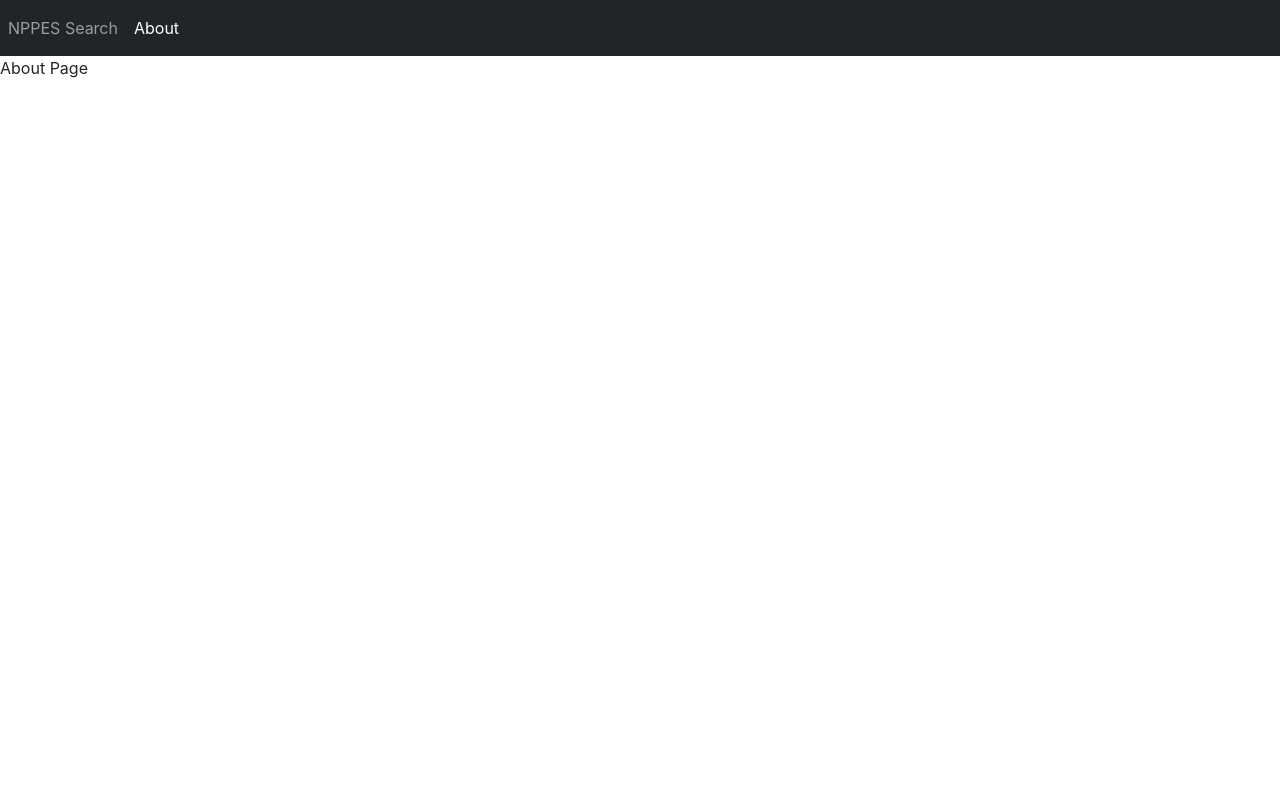
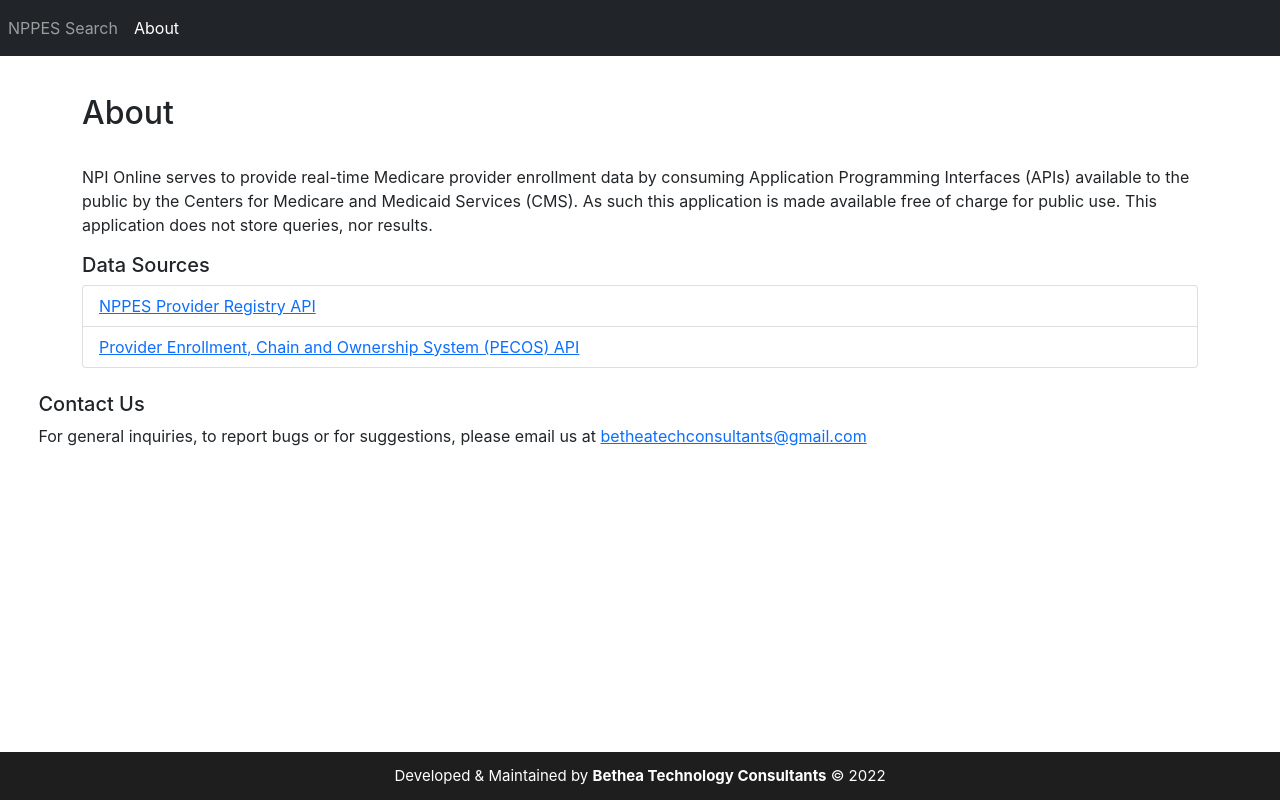
Before and after one commit to aarontbethea/doctorSearch, a React (Create React App) app in the folder doc-search-project/: page /about in a window 1280 px wide. Built offline with nearby package versions, Linux system fonts and the light colour scheme.

Commit message:
Pre Heroku Launch
Removed redundant code, added detail to "About Page", added a footer, and removed unneeded "console.log" statements.

```diff
--- a/doc-search-project/src/index.js
+++ b/doc-search-project/src/index.js
@@ -11,9 +11,11 @@ import Layout from "./pages/Layout.js";
 import NppesSearchPg from './pages/SearchNPPES';
 import AboutPg from './pages/About';
 import PageNotFound from './pages/NoPage';
+import Footer from './widgets/footer';
 
 export default function App() {
   return (
+    <>
     <BrowserRouter>
       <Routes>
         <Route path="/" element={<Layout />}>
@@ -22,8 +24,11 @@ export default function App() {
           <Route path="about" element={<AboutPg />} />
           <Route path="*" element={<PageNotFound />} />
         </Route>
+
       </Routes>
     </BrowserRouter>
+    <Footer/>
+    </>
   );
 }
 
--- a/doc-search-project/src/pages/About.js
+++ b/doc-search-project/src/pages/About.js
@@ -1,9 +1,30 @@
 import React from "react";
+import { ListGroup } from "react-bootstrap";
+import '../styles/about.css';
 
 export default function AboutPg(){
     return (
         <>
-            <p>About Page</p>
+        <div id="about-content">
+
+            <div className="container" id="about-body">
+                <h2>About</h2>
+                <br/>
+                <p>NPI Online serves to provide real-time Medicare provider enrollment data by consuming Application Programming Interfaces (APIs)
+                    available to the public by the Centers for Medicare and Medicaid Services (CMS). As such this application is made available free of charge for public use.
+                    This application does not store queries, nor results.
+
+                </p>
+            <h5>Data Sources </h5>
+            <ListGroup>
+                <ListGroup.Item><a href="https://npiregistry.cms.hhs.gov/registry/help-api">NPPES Provider Registry API</a></ListGroup.Item>
+                <ListGroup.Item><a href="https://data.cms.gov/provider-characteristics/medicare-provider-supplier-enrollment/order-and-referring">Provider Enrollment, Chain and Ownership System (PECOS) API </a></ListGroup.Item>
+            </ListGroup>
+            </div>
+            <br/>
+            <h5>Contact Us</h5>
+            For general inquiries, to report bugs or for suggestions, please email us at <a href="mailto:betheatechconsultants@gmail.com">betheatechconsultants@gmail.com</a>
+        </div>
         </>
     )
 }
--- a/doc-search-project/src/pages/SearchNPPES.js
+++ b/doc-search-project/src/pages/SearchNPPES.js
@@ -12,8 +12,7 @@ function NppesSearchPg() {
   //set up condition to render results widget
   let resForm;
   const isEmpty = Object.keys(searchData).length === 0;
-  console.log("Empty Object?");
-  console.log(isEmpty);
+
   if (!isEmpty) {
     if ('result_count' in searchData){
       resForm = <ResultsViewer searchData={searchData}/>
--- /dev/null
+++ b/doc-search-project/src/styles/about.css
@@ -0,0 +1,3 @@
+#about-content {
+    margin:3%;
+}
--- /dev/null
+++ b/doc-search-project/src/styles/footer.css
@@ -0,0 +1,10 @@
+#footer {
+  background-color: rgb(31, 30, 30);
+  position: fixed;
+  width: 100%;
+  bottom: 0;
+  color: white;
+  font-size: 15px;
+  padding: 1%;
+  text-align: center;
+}
--- a/doc-search-project/src/utilities/checkValue.js
+++ b/doc-search-project/src/utilities/checkValue.js
@@ -2,7 +2,6 @@
 const checkVal = (value) =>{
     let new_value;
     if (typeof value === 'boolean'){
-        console.log("Bool")
         if (value === true) {
             new_value = "YES";
         } else {
--- /dev/null
+++ b/doc-search-project/src/widgets/footer.jsx
@@ -0,0 +1,14 @@
+import React from "react";
+import "../styles/footer.css";
+
+function Footer(){
+    return (
+        <>
+            <div id="footer">
+                Developed &amp; Maintained by <b>Bethea Technology Consultants</b> &copy; 2022
+            </div>
+        </>
+    )
+}
+
+export default Footer;
--- a/doc-search-project/src/widgets/listRender.jsx
+++ b/doc-search-project/src/widgets/listRender.jsx
@@ -19,7 +19,9 @@ function RenderList(props) {
                 id={`${props.dtLabel}-${indx}`}
                 className="container"
               >
-                <small><b>--{indx +1}--</b></small>
+                <small key={`indx-${indx+1}`}>
+                  <b>--{indx + 1}--</b>
+                </small>
                 {/* iterate through each item and display */}
                 {Object.keys(listData[indx]).map((l, i) => {
                   return (
@@ -28,7 +30,11 @@ function RenderList(props) {
                       <div className="col-sm" id="field-lbl" key={`label-${i}`}>
                         {toTitleCase(l.toString().replace("_", " "))}
                       </div>
-                      <div className="col-sm" id="field-value" key={`value-${i}`}>
+                      <div
+                        className="col-sm"
+                        id="field-value"
+                        key={`value-${i}`}
+                      >
                         {checkVal(listData[indx][l])}
                       </div>
                     </div>
--- a/doc-search-project/src/widgets/npiOneDetail.jsx
+++ b/doc-search-project/src/widgets/npiOneDetail.jsx
@@ -25,7 +25,6 @@ function NpiOneResultModal(props) {
     }
   //handle on-close
   const onClose = () => {
-    console.log("Closing Modal");
     props.setEntry(null);
     props.setShow(false);
   };
--- a/doc-search-project/src/widgets/npiOneResults.jsx
+++ b/doc-search-project/src/widgets/npiOneResults.jsx
@@ -17,10 +17,8 @@ function IndResult(props) {
     //prevent default behavior
     e.preventDefault();
     if (!props.show) {
-      //console.log(props)
       props.setShow(true);
       props.setEntry(props.data);
-      console.log("Modal data set");
     }
   };
   //convert "last_updated" date to mm/dd/yyyy
@@ -82,15 +80,13 @@ function IndResult(props) {
 
   useEffect(() => {
     const checkPecosEnrollment = async (npi) => {
-      console.log("Checking OandP data");
       const BASEURL = "http://localhost:5000/api-oandp-getData";
       var queryUrl = new URL(BASEURL);
       queryUrl.searchParams.append("npi", npi);
       const response = await fetch(queryUrl);
       const jsonData = await response.json();
       setOandpData(jsonData);
-      console.log("Pecos Data Returned");
-      console.log(jsonData);
+
     };
     // call the function
     checkPecosEnrollment(props.data.number);
@@ -103,19 +99,18 @@ function IndResult(props) {
     pecosDisplay = (
       <>
         {" "}
-        <div className="flex justify-content-start" id="pecos-enroll">
-          <div className="row">
-            <div className="col-sm-4">PECOS Enrollment:</div>
+        <div className="flex justify-content-start" id="pecos-enroll" key="samplekey">
+          <div className="row" key="row-key-1">
+            <div className="col-sm-4" key={`pecos`}>PECOS Enrollment:</div>
             {pecosCols.map((p, i) => {
               return (
                 <>
-                  {console.log(oandpData[0][p])}
-                  {console.log(p)}
-                  <div className="col-sm">
+
+                  <div className="col-sm" key={p}>
                     {oandpData[0][p] === "Y" ? (
-                      <Badge bg="success">{p}</Badge>
+                      <Badge bg="success" key={`true-${p}`}>{p}</Badge>
                     ) : (
-                      <Badge bg="danger">{p}</Badge>
+                      <Badge bg="danger" key={`false-${p}`}>{p}</Badge>
                     )}
                   </div>
                 </>
--- a/doc-search-project/src/widgets/resultsView.jsx
+++ b/doc-search-project/src/widgets/resultsView.jsx
@@ -11,10 +11,8 @@ function ResultsViewer(props) {
   const [entry, setEntry] = useState(null);
   var numResults = 0;
   numResults = props.searchData.result_count;
-  console.log("Search Results Rendered");
-  console.log(props.searchData.result_count);
+
   const resultList = props.searchData.results;
-  console.log(resultList);
 
   return (
     <div id="results">
--- a/doc-search-project/src/widgets/type-one-search.jsx
+++ b/doc-search-project/src/widgets/type-one-search.jsx
@@ -16,7 +16,7 @@ function IndSearchForm(props) {
   const introMsg = (
     <>
       <p>
-        Quickly look up NPI registry details on an Individual or Organization provider.
+        Quickly look up NPI registry details &amp; PECOS enrollment status on Individual or Organization health care providers.
         <br/>
         <small><b>Pro Tip:</b> Enter an asterisk <code>" * "</code> after the first two letters in any "Name" (or "City") field to get a wider range of results. </small>
       </p>
@@ -25,7 +25,7 @@ function IndSearchForm(props) {
 
   const disclaimerMsg = (
       <>
-        <small><p>The results on this page are obtained IN REAL TIME from the API offered by the <a href="https://npiregistry.cms.hhs.gov/">NPPES Provider Registry</a>.
+        <small><p>The results on this page are obtained IN REAL TIME from APIs offered by the Centers for Medicare &amp; Medicaid Services (CMS).
         As such, this web-application, it's developer and hosting provider are not responsible for the accuracy of the information obtained. Validation of the results received is the sole responsibility of the user (that's you).
         <br/><br/>
         As a general disclaimer, the issuance of an NPI number DOES NOT indicate that the provider, or organization queried is Licensed or Credentialed.</p></small>
@@ -91,7 +91,6 @@ function IndSearchForm(props) {
   //handle radio button toggle change
   const onProviderTypeChange = (e) => {
     //log the value
-    console.log(e.target.value);
     setSearchType(e.target.value);
   };
 
@@ -129,8 +128,7 @@ function IndSearchForm(props) {
         queryUrl.searchParams.append(i, inputData[i]);
       }
     }
-    console.log("query url");
-    console.log(queryUrl.toString());
+
     //send the request
     getAPIResult(queryUrl);
   };
@@ -142,8 +140,7 @@ function IndSearchForm(props) {
     const response = await fetch(url);
     const jsonData = await response.json();
     props.setData(jsonData);
-    console.log("Request Returned");
-    console.log(jsonData);
+
   };
 
   return (
@@ -184,6 +181,7 @@ function IndSearchForm(props) {
             <option value="NPI-2">Organization</option>
           </select>
         </div>
+        -or-
         {searchName}
         {/* Address, city state and zip */}
         <div className="form-group row justify-content-between">
```
